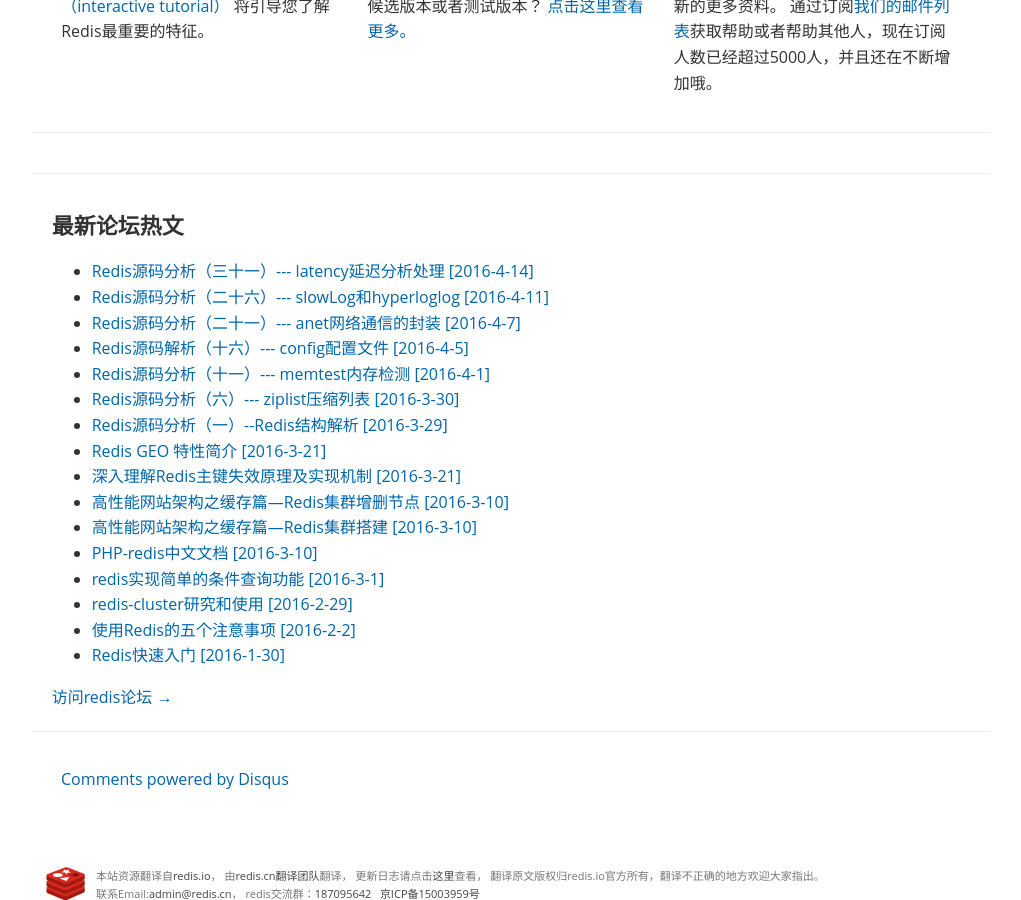
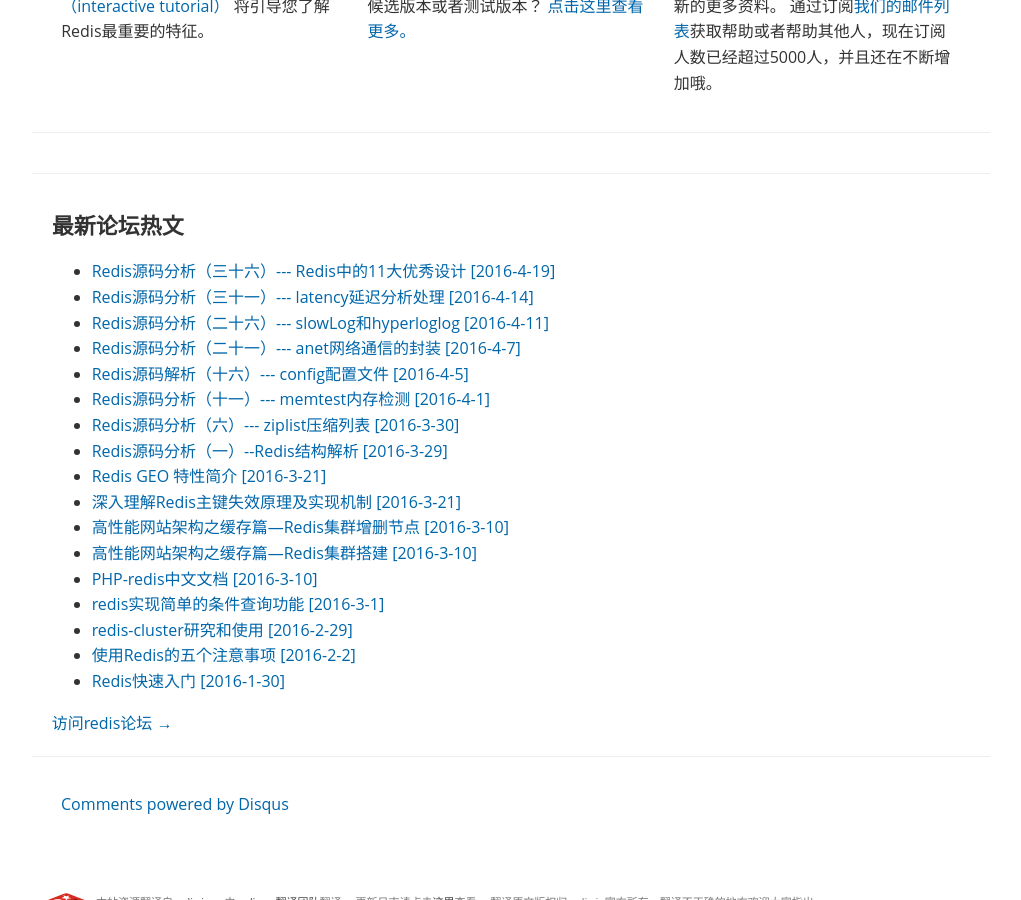
Before and after one commit to rediscn/rediscn, a Jekyll site: the page built from index.html, in a window 1280 px wide and 900 px high, scrolled down 517 px. Shown: the whole window, without its empty margins (149-1170 px from the left). Built offline with Jekyll 4.4.1, drawn with Linux system fonts in a browser that asks for light colours; comment, search, counter and statistics services are not loaded.

Commit message:
更新bbs文字

```diff
--- a/index.html
+++ b/index.html
@@ -68,6 +68,7 @@
 <div class='home-intro home-section'>
 	<h2>最新论坛热文</h2>
 	<ul>
+		<li><a href="http://bbs.redis.cn/forum.php?mod=viewthread&tid=641" target="_blank">Redis源码分析（三十六）--- Redis中的11大优秀设计 [2016-4-19]</a></li>
 		<li><a href="http://bbs.redis.cn/forum.php?mod=viewthread&tid=628" target="_blank">Redis源码分析（三十一）--- latency延迟分析处理 [2016-4-14]</a></li>
 		<li><a href="http://bbs.redis.cn/forum.php?mod=viewthread&tid=604" target="_blank">Redis源码分析（二十六）--- slowLog和hyperloglog [2016-4-11]</a></li>
 		<li><a href="http://bbs.redis.cn/forum.php?mod=viewthread&tid=604" target="_blank">Redis源码分析（二十一）--- anet网络通信的封装 [2016-4-7]</a></li>
```
